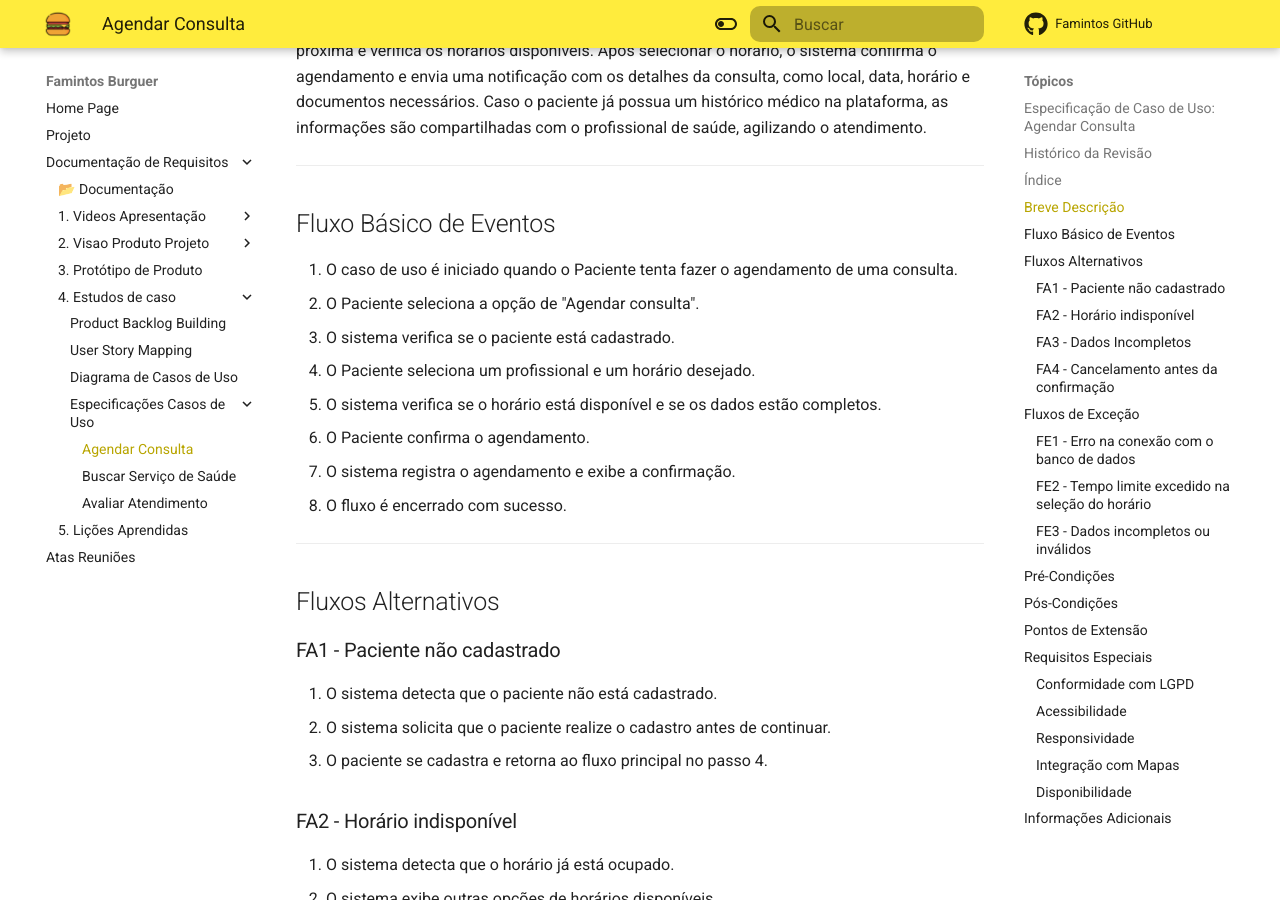
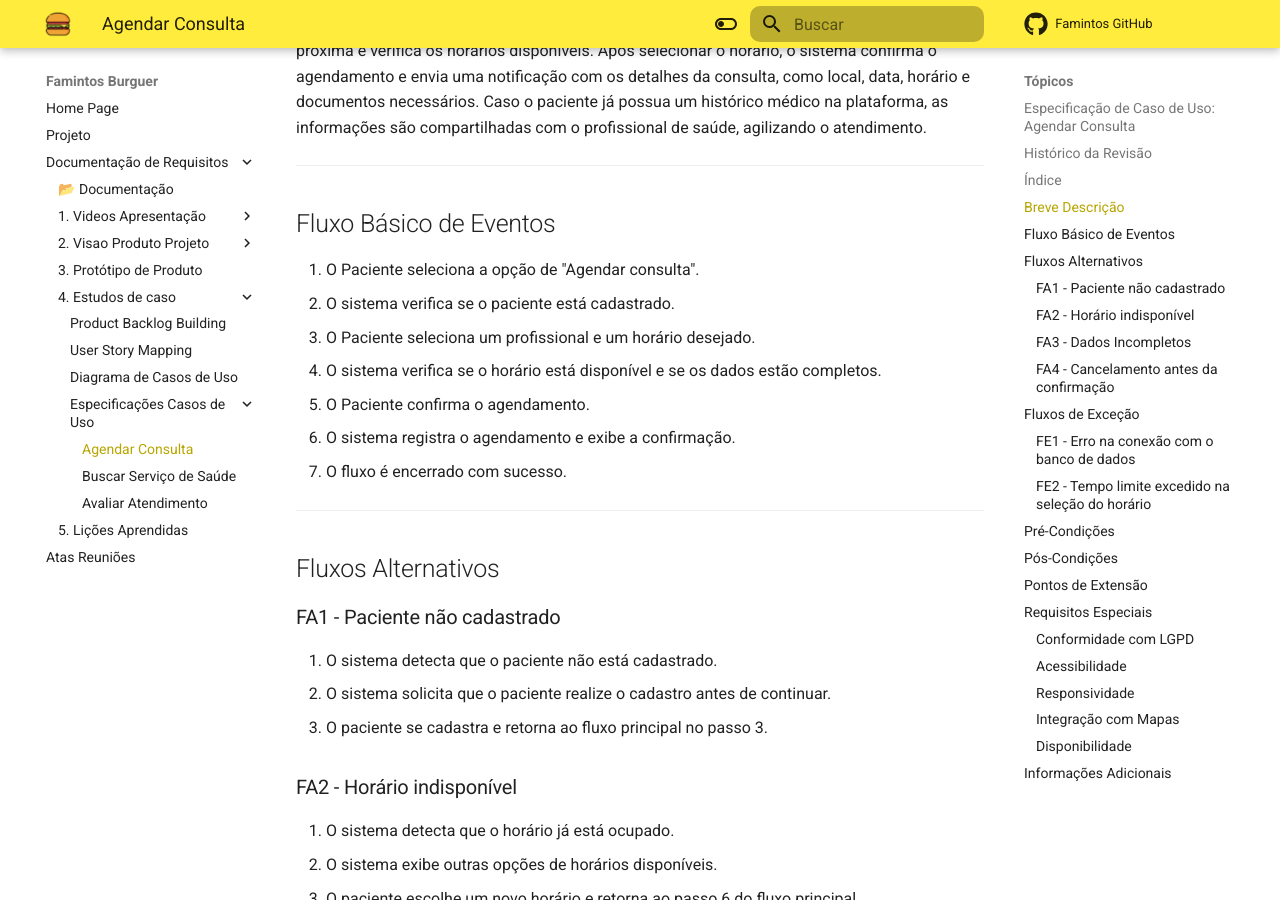
Before and after one commit to mdsreq-fga-unb/2024.2-T01-FamintosBurguer, an MkDocs documentation site: the page built from docs/ProdutoProjeto/Estudo de caso/ECU/AgendarConsulta.md, in a window 1280 px wide and 900 px high, scrolled down 1505 px. Built offline with MkDocs 1.6.1 and Material for MkDocs 9.7.7, drawn with Linux system fonts in a browser that asks for light colours; comment, search, counter and statistics services are not loaded; some of the changed text lies outside the part shown.

Commit message:
docs: ajustando especificacao de casos de uso de agendar consulta

```diff
--- a/docs/ProdutoProjeto/Estudo de caso/ECU/AgendarConsulta.md
+++ b/docs/ProdutoProjeto/Estudo de caso/ECU/AgendarConsulta.md
@@ -48,14 +48,13 @@ O caso de uso "Agendar Consulta" permite que o Paciente marque uma consulta méd
 
 ## Fluxo Básico de Eventos
 
-1. O caso de uso é iniciado quando o Paciente tenta fazer o agendamento de uma consulta.
-2. O Paciente seleciona a opção de "Agendar consulta".
-3. O sistema verifica se o paciente está cadastrado.
-4. O Paciente seleciona um profissional e um horário desejado.
-5. O sistema verifica se o horário está disponível e se os dados estão completos.
-6. O Paciente confirma o agendamento.
-7. O sistema registra o agendamento e exibe a confirmação.
-8. O fluxo é encerrado com sucesso.
+1. O Paciente seleciona a opção de "Agendar consulta".
+2. O sistema verifica se o paciente está cadastrado.
+3. O Paciente seleciona um profissional e um horário desejado.
+4. O sistema verifica se o horário está disponível e se os dados estão completos.
+5. O Paciente confirma o agendamento.
+6. O sistema registra o agendamento e exibe a confirmação.
+7. O fluxo é encerrado com sucesso.
 
 ---
 
@@ -64,7 +63,7 @@ O caso de uso "Agendar Consulta" permite que o Paciente marque uma consulta méd
 ### FA1 - Paciente não cadastrado
 1. O sistema detecta que o paciente não está cadastrado.
 2. O sistema solicita que o paciente realize o cadastro antes de continuar.
-3. O paciente se cadastra e retorna ao fluxo principal no passo 4.
+3. O paciente se cadastra e retorna ao fluxo principal no passo 3.
 
 ### FA2 - Horário indisponível
 1. O sistema detecta que o horário já está ocupado.
@@ -92,9 +91,6 @@ O caso de uso "Agendar Consulta" permite que o Paciente marque uma consulta méd
 1. Ocorre quando o paciente não seleciona um horário dentro do tempo esperado.
 2. O sistema cancela a operação e exibe uma mensagem de aviso.
 
-### FE3 - Dados incompletos ou inválidos
-1. Ocorre quando o paciente fornece informações incorretas ou incompletas ao tentar agendar uma consulta.
-2. O sistema solicita que o paciente corrija os dados antes de prosseguir.
 
 ---
 
```
